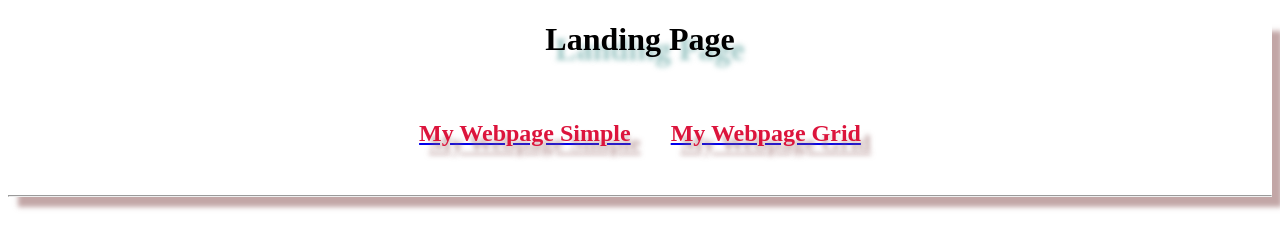
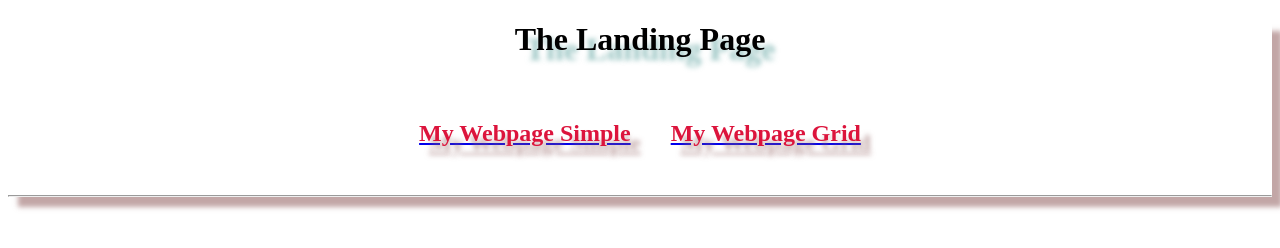
Before and after one commit to V203/basic-webpage, a plain HTML site: page index.html in a window 1280 px wide. Drawn offline with Linux system fonts and the light colour scheme.

Commit message:
home 19:37 19/mar/21

```diff
--- a/index.html
+++ b/index.html
@@ -48,7 +48,7 @@
     }
 </style>
 <body>
-    <H1>Landing Page</H1>
+    <H1>The Landing Page</H1>
         <div class="master-container">
 
                     <div class="basic-webpage" >
```
